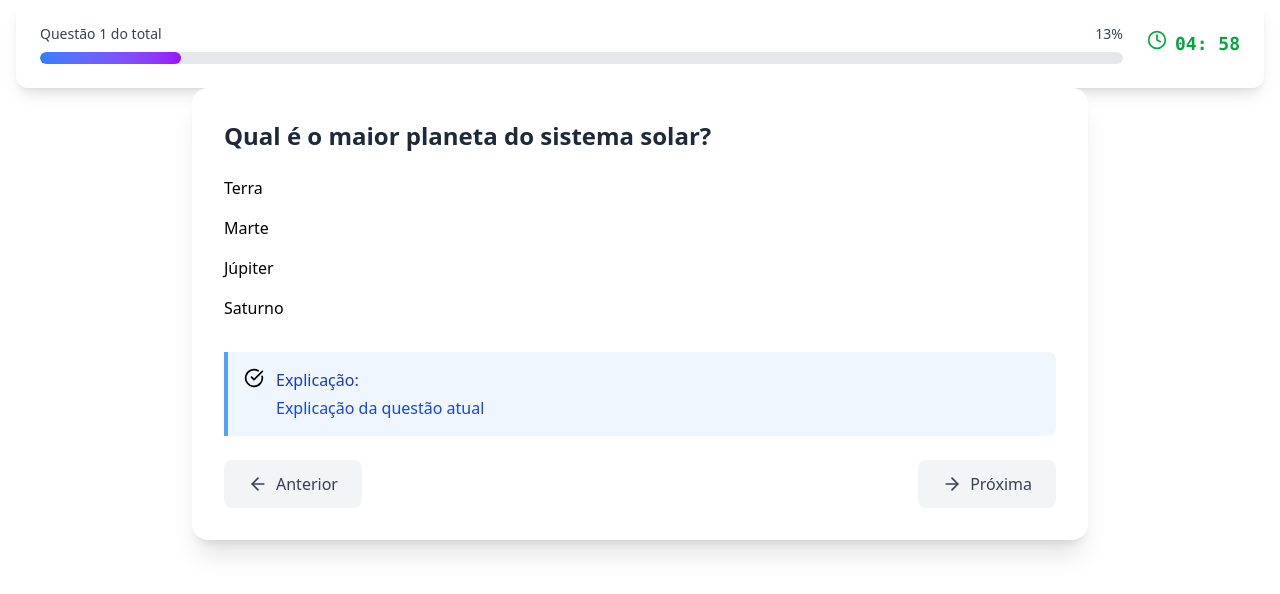
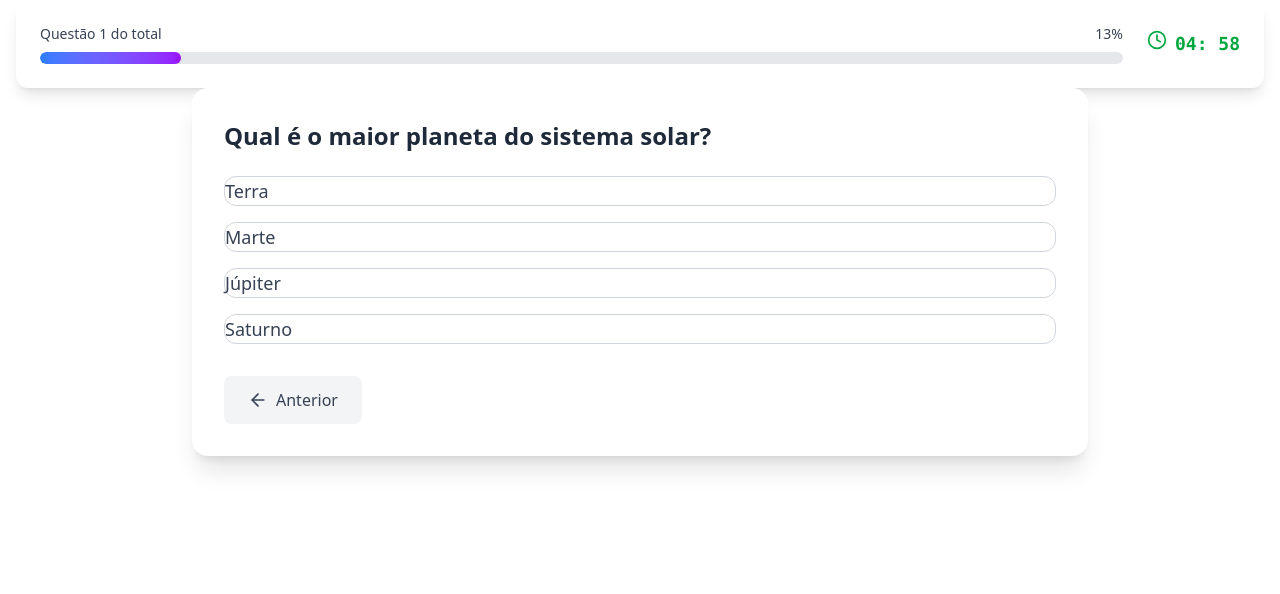
Before and after one commit to xiaoRuka/projetos, a React (Vite) app in the folder quizcopy/: page / in a window 1280 px wide. Both pictures are taken after a click on the button "Start Quiz". Shown: the top 594 px of the page. Built offline with nearby package versions, Linux system fonts and the light colour scheme.

Commit message:
feat: creating new functions
created function to answer a event, and to buttons Next and previous

```diff
--- a/quizcopy/src/components/Questions.jsx
+++ b/quizcopy/src/components/Questions.jsx
@@ -1,15 +1,38 @@
 import React from "react";
-import { ArrowLeft, ArrowRight, CheckCircle } from "lucide-react";
-import { useSelector } from "react-redux";
+import { ArrowLeft, ArrowRight, CheckCircle, XCircle } from "lucide-react";
+import { useDispatch, useSelector } from "react-redux";
+import {
+  answerQuestions,
+  nextQuestion,
+  previousQuestion,
+} from "../store/quizSlice";
 
 function Questions() {
+  const dispatch = useDispatch();
   const { questions, currentQuestionIndex, answers, showExplanation } =
     useSelector((state) => state.quiz);
 
   const currentQuestion = questions[currentQuestionIndex];
   const currentAnswer = answers.find(
-    (answer) => answer.questionId == currentQuestion.id
+    (answer) => answer.questionId === currentQuestion.id
   );
+
+  // Answer event
+
+  const handleOptionClick = (optionindex) => {
+    if (!currentAnswer) {
+      dispatch(answerQuestions({ selectedOption: optionindex }));
+    }
+  };
+
+  // handleNext and previous
+  const handleNext = () => {
+    dispatch(nextQuestion());
+  };
+
+  const handlePrevious = () => {
+    dispatch(previousQuestion());
+  };
 
   return (
     <div className="max-w-4xl mx-auto">
@@ -18,14 +41,15 @@ function Questions() {
           <h2 className="text-2xl font-bold text-gray-800 mb-6 leading-realxed">
             {currentQuestion.question}
           </h2>
+
           {/*Display Dynamic Answer*/}
           <div className="grid gap-4">
             {currentQuestion.options.map((option, index) => {
               const isSelected = currentAnswer?.selectedOption === index;
-              const isCorrect = index == currentQuestion.correctAnswer;
+              const isCorrect = index === currentQuestion.correctAnswer;
               const isWrong = isSelected && !isCorrect && showExplanation;
 
-              let buttonClass = `w-full p4 text-left rounde-xl border-1 border-gray-300 transition-all duration-200`;
+              let buttonClass = `w-full p4 text-left rounded-xl border-1 border-gray-300 transition-all duration-200`;
 
               if (showExplanation) {
                 if (isCorrect) {
@@ -38,13 +62,23 @@ function Questions() {
               } else if (isSelected) {
                 buttonClass += `border-blue-200 bg-blue-50 text-blue-800`;
               } else {
-                buttonClass += `border-gray-200 bg-white text-gray-700 hover: border-blue-300 hover:shadow-md`;
+                buttonClass += `border-gray-200 bg-white text-gray-700 hover:border-blue-300 hover:shadow-md`;
               }
 
               return (
-                <button key={index}>
+                <button
+                  key={index}
+                  className={buttonClass}
+                  onClick={() => handleOptionClick(index)}
+                >
                   <div className="flex items-center justify-between">
-                    <span>{option}</span>
+                    <span className="text-lg">{option}</span>
+                    {showExplanation && isCorrect && (
+                      <CheckCircle size={24} className="text-green-600" />
+                    )}
+                    {showExplanation && isWrong && (
+                      <XCircle size={24} className="text-red-600" />
+                    )}
                   </div>
                 </button>
               );
@@ -53,6 +87,7 @@ function Questions() {
         </div>
 
         {/*Show explanation */}
+        {showExplanation && currentQuestion.explanation && (
           <div className="bg-blue-50 border-l-4 border-blue-400 p-4 mb-6 rounded-r-lg">
             <div className="flex">
               <div className="flex-shrink-0">
@@ -60,20 +95,36 @@ function Questions() {
               </div>
               <div className="ml-3">
                 <p className="text-blue-800 font-medium">Explicação:</p>
-              <p className="text-blue-700 mt-1">Explicação da questão atual</p>
+                <p className="text-blue-700 mt-1">
+                  {currentQuestion.explanation}
+                </p>
               </div>
             </div>
           </div>
+        )}
+
         {/*Display the Buttons*/}
         <div className="flex justify-between items-center">
-          <button className="flex items-center space-x-2 px-6 py-3 bg-gray-100 text-gray-700 rounded-lg hover:bg-gray-200 disabled:opacity-5 disabled:cursor-not-allowed transition-all duration-200">
+          <button
+            className="flex items-center space-x-2 px-6 py-3 bg-gray-100 text-gray-700 rounded-lg hover:bg-gray-200 disabled:opacity-5 disabled:cursor-not-allowed transition-all duration-200"
+            onClick={handlePrevious}
+          >
             <ArrowLeft size={20} />
             <span>Anterior</span>
           </button>
-          <button className="flex items-center space-x-2 px-6 py-3 bg-gray-100 text-gray-700 rounded-lg hover:bg-gray-200 disabled:opacity-5 disabled:cursor-not-allowed transition-all duration-200">
+          {showExplanation && (
+            <button
+              className="flex items-center space-x-2 px-6 py-3 bg-gray-100 text-gray-700 rounded-lg hover:bg-gray-200 disabled:opacity-5 disabled:cursor-not-allowed transition-all duration-200"
+              onClick={handleNext}
+            >
               <ArrowRight size={20} />
-            <span>Próxima</span>
+              <span>
+                {currentQuestionIndex === questions.length - 1
+                  ? "Terminar o Quiz"
+                  : "Próxima Questão"}
+              </span>
             </button>
+          )}
         </div>
       </div>
     </div>
```
Lines whose indentation alone changed are shown as unchanged.
